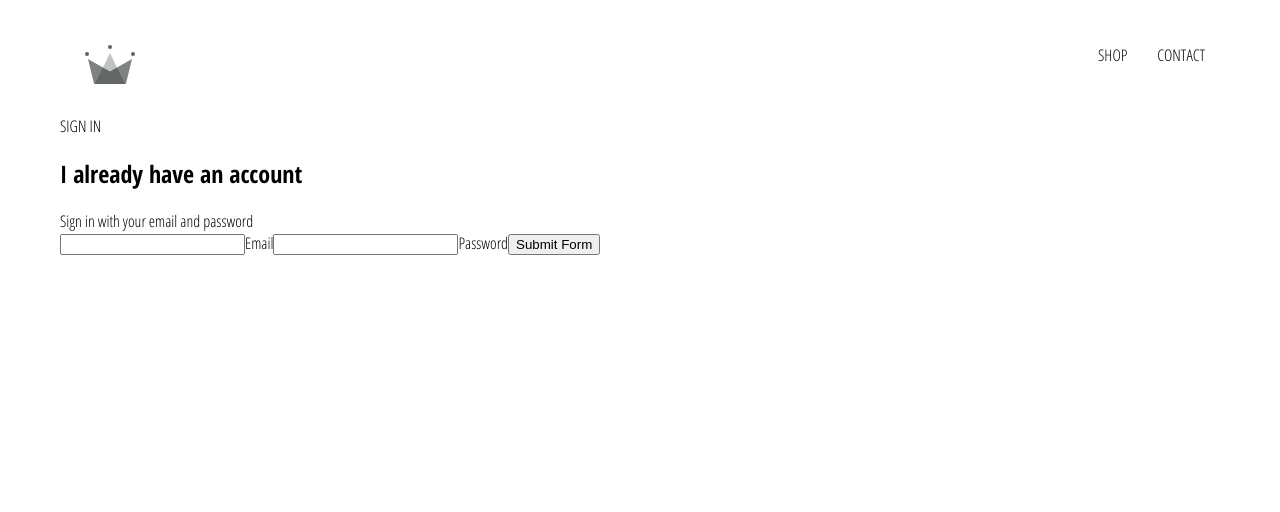
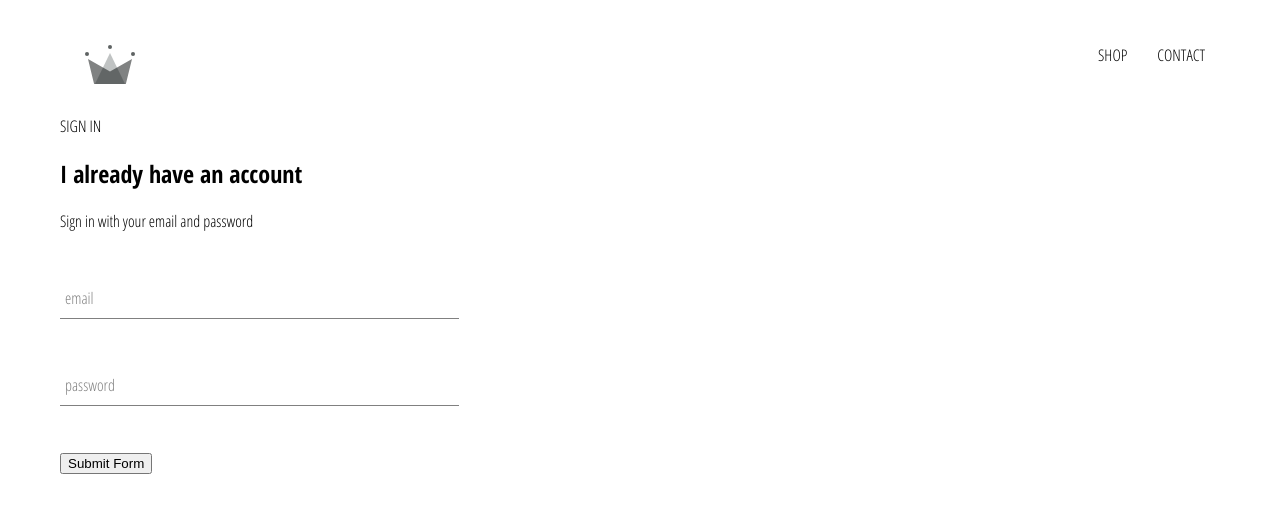
Before and after one commit to ivonakov/crwn-clothing, a React (Create React App) app: page /signing in a window 1280 px wide. Shown: the top 512 px of the page. Built offline with nearby package versions, Linux system fonts and the light colour scheme.

Commit message:
90. Form Input Component

```diff
--- /dev/null
+++ b/src/components/form-input/form-input.component.jsx
@@ -0,0 +1,25 @@
+import React from 'react';
+
+import './form-input.styles.scss'
+
+
+const FormInput = ( { handleChange, label, ...otherProps } ) =>
+(
+
+    <div className='group'>
+        <input
+            className='form-input'
+            onChange={ handleChange }
+            { ...otherProps }
+        />
+        {
+            label ?
+                ( <label className={ `${ otherProps.value.length ? 'shrink' : '' } form-input-label` }>
+                    { label }
+                </label> )
+                : null
+        }
+    </div>
+)
+
+export default FormInput;
--- /dev/null
+++ b/src/components/form-input/form-input.styles.scss
@@ -0,0 +1,54 @@
+$sub-color: grey;
+$main-color: black;
+
+@mixin shrinkLabel {
+  top: -14px;
+  font-size: 12px;
+  color: $main-color;
+}
+
+.group {
+  position: relative;
+  margin: 45px 0;
+
+  .form-input {
+    background: none;
+    background-color: white;
+    color: $sub-color;
+    font-size: 18px;
+    padding: 10px 10px 10px 5px;
+    display: block;
+    width: 100%;
+    border: none;
+    border-radius: 0;
+    border-bottom: 1px solid $sub-color;
+    margin: 25px 0;
+
+    &:focus {
+      outline: none;
+    }
+
+    &:focus ~ .form-input-label {
+      @include shrinkLabel();
+    }
+  }
+
+  input[type='password'] {
+    letter-spacing: 0.3em;
+  }
+
+  .form-input-label {
+    color: $sub-color;
+    font-size: 16px;
+    font-weight: normal;
+    position: absolute;
+    pointer-events: none;
+    left: 5px;
+    top: 10px;
+    transition: 300ms ease all;
+
+    &.shrink {
+      @include shrinkLabel();
+    }
+  }
+}
--- a/src/components/sign-in/sign-in.component.jsx
+++ b/src/components/sign-in/sign-in.component.jsx
@@ -1,6 +1,6 @@
 import React from 'react';
 
-
+import FormInput from '../form-input/form-input.component';
 import './sign-in.styles.scss';
 
 
@@ -34,22 +34,22 @@
                 <span>Sign in with your email and password</span>
 
                 <form onSubmit={ this.handleSubmit }>
-                    <input
+                    <FormInput
                         name='email'
                         type='email'
+                        label='email'
                         value={ this.state.email }
-                        onChange={ this.handleChange }
+                        handleChange={ this.handleChange }
                         required
                     />
-                    <label>Email</label>
-                    <input
+                    <FormInput
                         name='password'
                         type='password'
+                        label='password'
                         value={ this.state.password }
-                        onChange={ this.handleChange }
+                        handleChange={ this.handleChange }
                         required
                     />
-                    <label>Password</label>
 
                     <input type='submit' value='Submit Form' />
                 </form>
--- a/src/components/sign-in/sign-in.styles.scss
+++ b/src/components/sign-in/sign-in.styles.scss
@@ -0,0 +1,3 @@
+.sign-in{
+    width: 30vw;
+}
```
